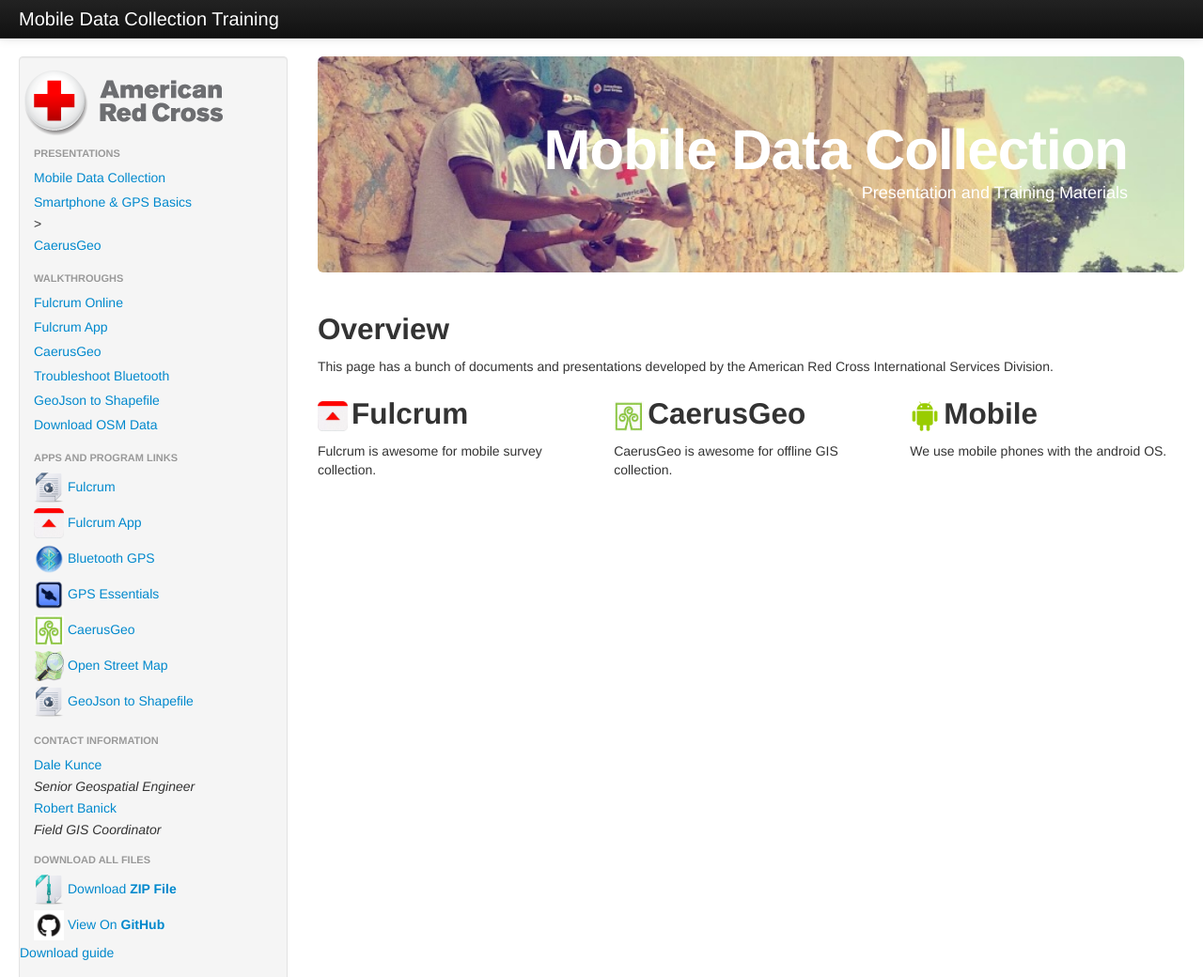
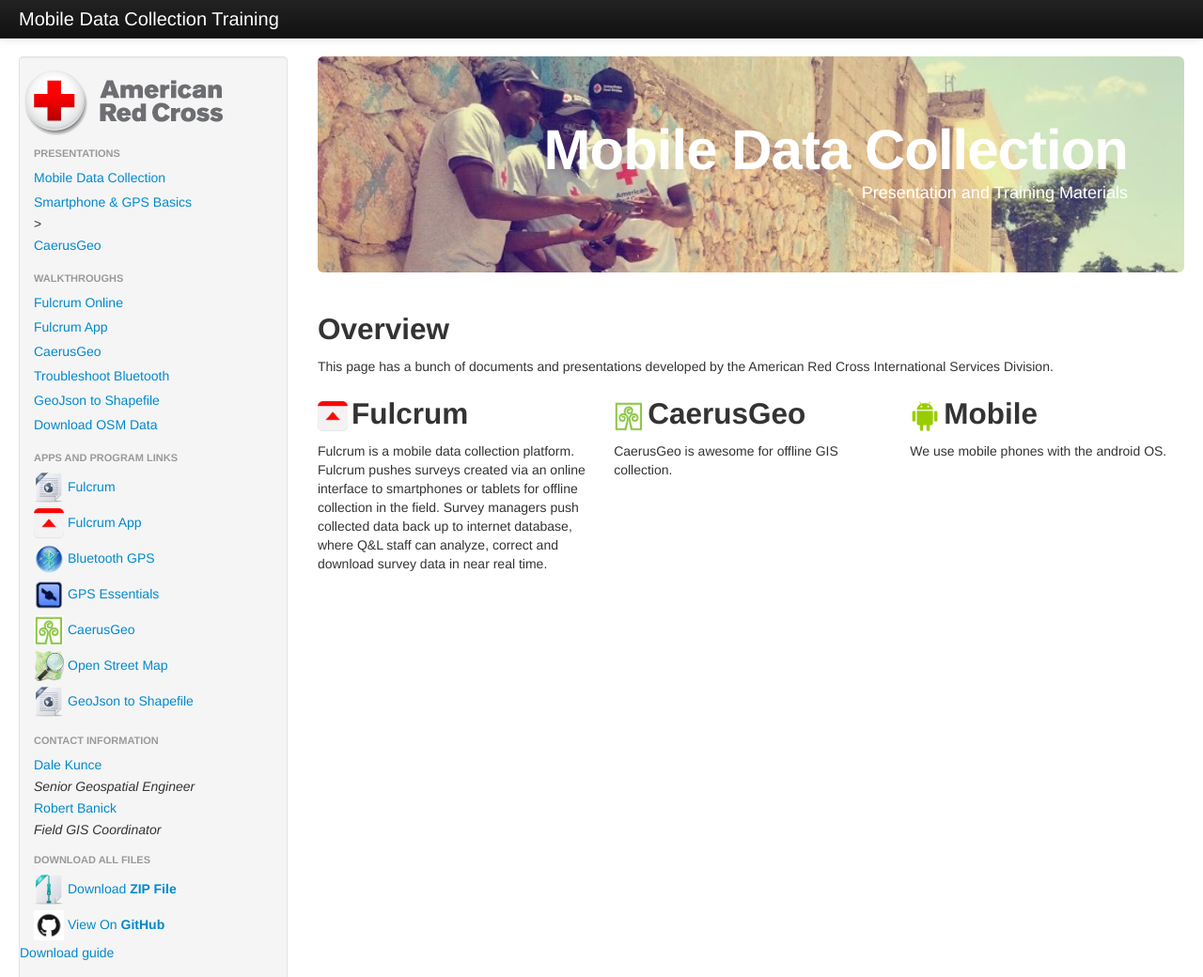
Before and after one commit to AmericanRedCross/mobiledatacollection, a plain HTML site: page index.html in a window 1280 px wide. Shown: the top 1040 px of the page at 94% size. Drawn offline with nearby package versions, Linux system fonts and the light colour scheme.

Commit message:
Updating Fulcrum blurb

```diff
--- a/index.html
+++ b/index.html
@@ -1,4 +1,3 @@
-
 <!DOCTYPE html>
 <html lang="en">
   <head>
@@ -102,7 +101,7 @@ function googleTranslateElementInit() {
           <div class="row-fluid">
             <div class="span4">
               <h2><img src="img/fulcrum.webp" class="logoIcon" />Fulcrum</h2>
-              <p>Fulcrum is awesome for mobile survey collection.</p>
+              <p>Fulcrum is a mobile data collection platform. Fulcrum pushes surveys created via an online interface to smartphones or tablets for offline collection in the field. Survey managers push collected data back up to internet database, where Q&L staff can analyze, correct and download survey data in near real time. </p>
             </div><!--/span-->
             <div class="span4">
               <h2><img src="img/caerusgeo.jpg" class="logoIcon" />CaerusGeo</h2>
```
